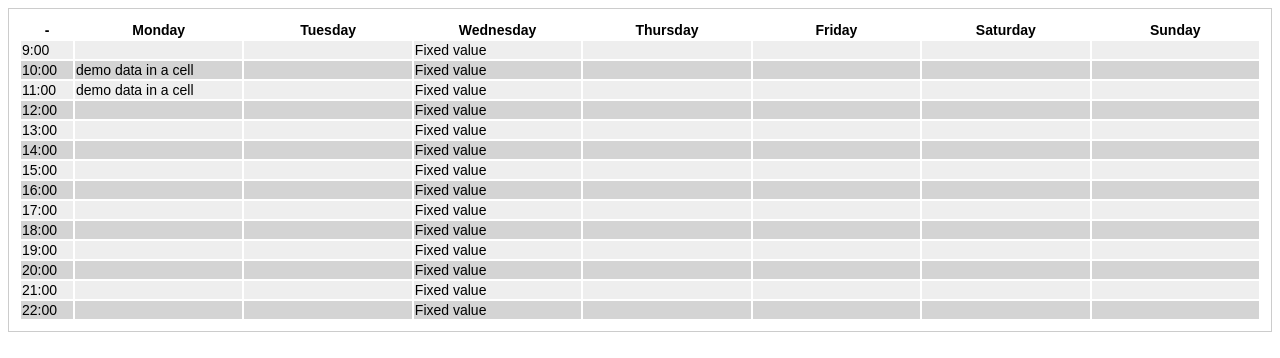
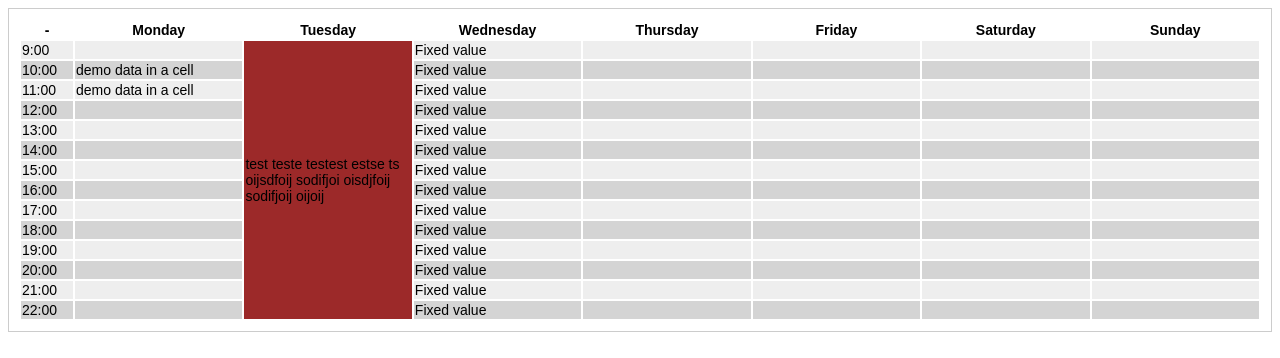
Before and after one commit to bph84/html-css-trivia, a plain HTML site: page timeslot.html in a window 1280 px wide. Drawn offline with Linux system fonts and the light colour scheme.

Commit message:
Column spanning element

```diff
--- a/timeslot.css
+++ b/timeslot.css
@@ -11,6 +11,7 @@ table {
 
 tbody tr {
     background: #d4d4d4;
+    z-index: -1;
 }
 
 tr th:first-child, tr td:first-child {
@@ -33,3 +34,15 @@ td.available {
 td.unavailable {
     background: #9c2929;
 }
+
+.singleCellColumn {
+    background-color: #9c2929;
+
+}
+/*
+.inACell {
+    background-color: #ff6ee9;
+    z-index: 10;
+    height: 100%;
+    position: relative;
+}*/
--- a/timeslot.js
+++ b/timeslot.js
@@ -41,3 +41,36 @@ function duplicateAndTemplate(templateElement, data) {
 
     return retrn;
 }
+
+
+function expandColumnToAllRows(tableBody, columnIndex) {
+
+    const rows = tableBody.querySelectorAll('tr:not(:first-child)');
+
+    for (const row of rows) {
+        const td = row.querySelectorAll('td')[columnIndex];
+        td.parentNode.removeChild(td);
+    }
+
+    const columnCell = tableBody.querySelectorAll('tr:first-child td')[columnIndex];
+    columnCell.setAttribute('rowspan', rows.length + 1);
+    columnCell.innerHTML = '<div class="inACell"> test teste testest estse ts oijsdfoij sodifjoi oisdjfoij sodifjoij oijoij </div>';
+    columnCell.classList.add('singleCellColumn');
+
+    columnCell.style.display = 'none';
+   // window.setTimeout(() => {
+        columnCell.style.display = 'table-cell';
+ //   }, 1);
+
+/*
+    for (const row of rows) {
+        const column = row.querySelectorAll('td')[columnIndex];
+        column.innerHTML = columnValues.join(', ');
+    }
+    */
+}
+
+
+setTimeout(() => {
+    expandColumnToAllRows(document.querySelector('tbody'), 2);
+}, 200);
```
